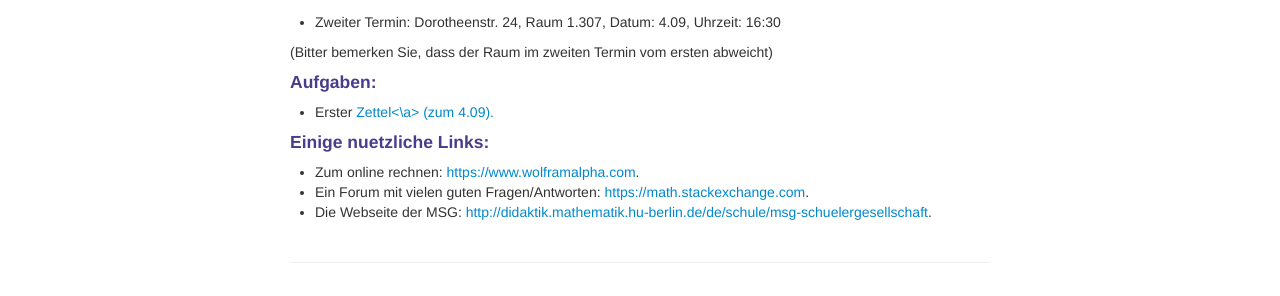
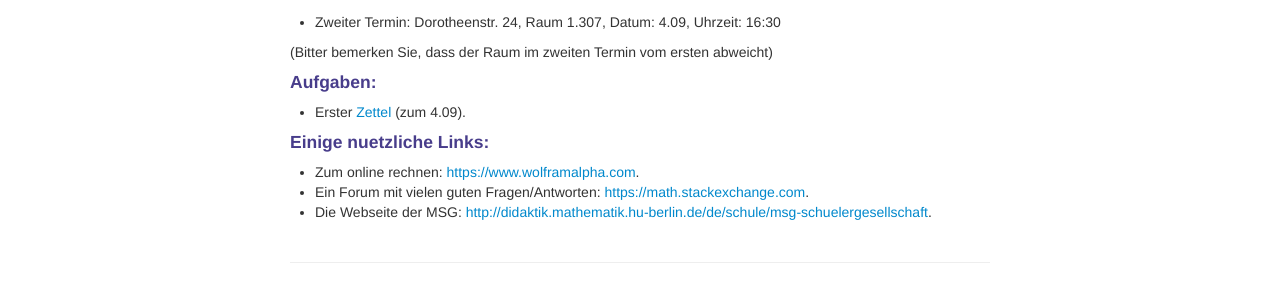
Before and after one commit to T-Cornelis/t-cornelis.github.io, a Jekyll site: the page built from pages/msb.md, in a window 1280 px wide. Shown: the part 280-576 px from the top of the page. Built offline with Jekyll 4.4.1, drawn with Linux system fonts in a browser that asks for light colours.

Commit message:
PDF_Link

```diff
--- a/pages/msb.md
+++ b/pages/msb.md
@@ -17,7 +17,7 @@ description: MSG Zirkel Webseite
 
 #### Aufgaben:
 
- - Erster <a href="aufgaben/Aufgabe_1.pdf">Zettel<\a> (zum 4.09).
+ - Erster <a href="aufgaben/Aufgabe_1.pdf">Zettel</a> (zum 4.09).
 
 #### Einige nuetzliche Links:
 
```
